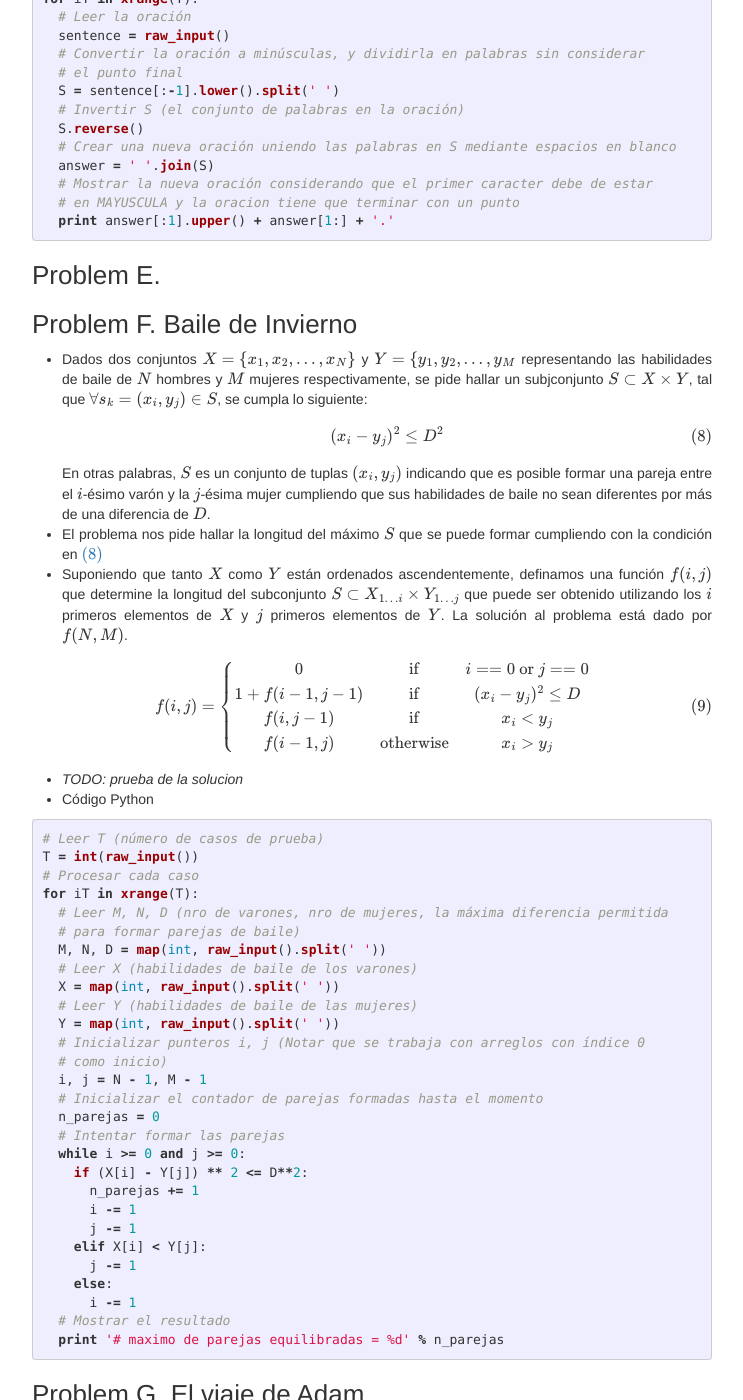
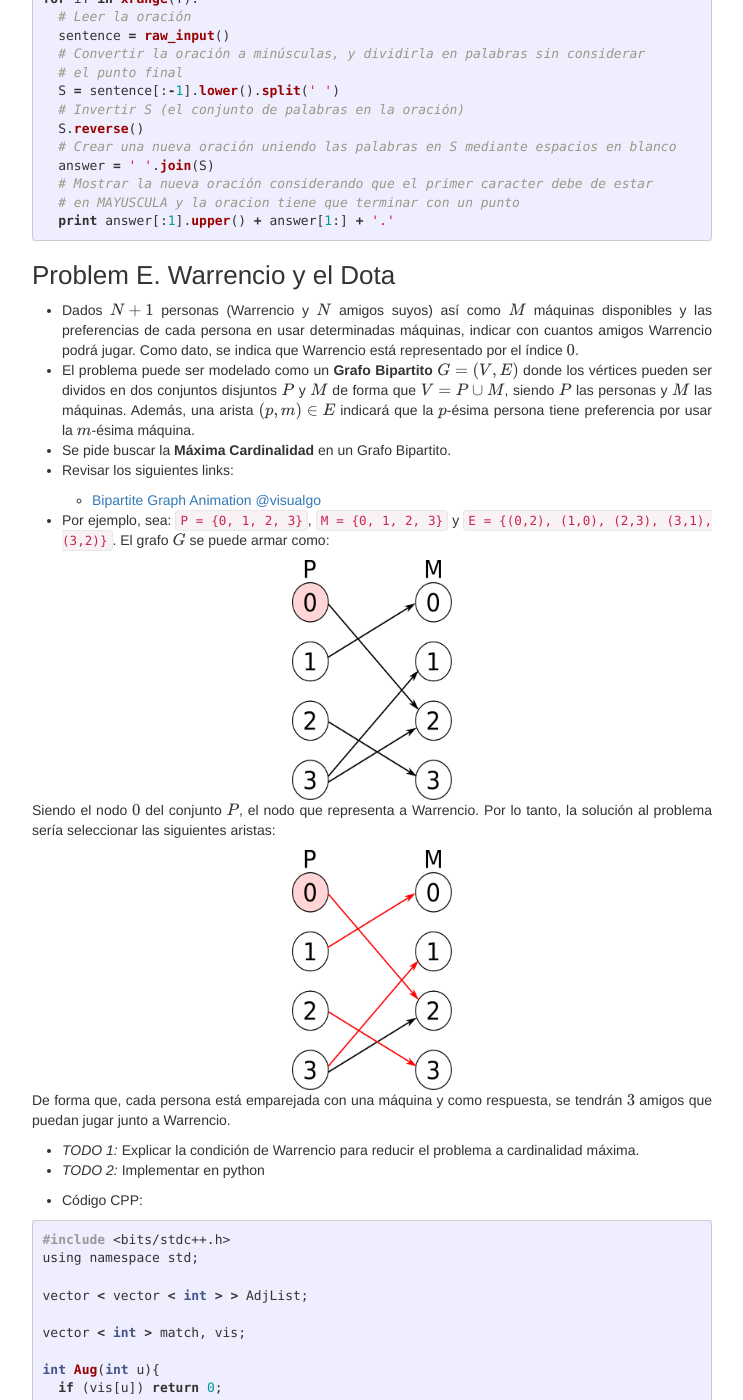
Before and after one commit to berthin/berthin.github.io, a Jekyll site: the page built from _posts/2016-07-21-xcuscontest.markdown, in a window 1280 px wide and 1400 px high, scrolled down 5050 px. Shown: the whole window, without its empty margins (268-1011 px from the left). Built offline with Jekyll 4.4.1, drawn with Linux system fonts in a browser that asks for light colours; nearby versions of some CDN libraries; formulas are drawn with MathJax 3; a style sheet for code colours, icons or effects is not loaded; some of the changed text lies outside the part shown.

Commit message:
adding problem E

````diff
--- a/_posts/2016-07-21-xcuscontest.markdown
+++ b/_posts/2016-07-21-xcuscontest.markdown
@@ -228,7 +228,6 @@ for i in xrange(T):
   print len(R)
 ```
 
-
 ### Problem C. Cuadradolandia <a id="Problem-C"/>
 
 * Se tiene una figura $$D$$-dimensional, y nos piden contar el número de hypercubos de $$\underbrace{K\times K\times \dots \times K}_{D~veces}$$ para $$1 \leq K \leq N$$.
@@ -275,7 +274,6 @@ for iT in xrange(T):
 
 ```
 
-
 ### Problem D. Invertidor de Cadenas <a id="Problem-D"/>
 
 * Dada una oración compuesta con un conjunto de palabras y un punto final, el objetivo del problema es invertir el orden de las palabras considerando que la oración resultante deba de tener la primera letra de la primera palabra en **MAYUSCULA** y la oración termine con un **PUNTO FINAL**.
@@ -302,7 +300,70 @@ for iT in xrange(T):
 ```
 
 
-### Problem E. <a id="Problem-E"/>
+### Problem E. Warrencio y el Dota <a id="Problem-E"/>
+* Dados $$N+1$$ personas (Warrencio y $$N$$ amigos suyos) así como $$M$$ máquinas disponibles y las preferencias de cada persona en usar determinadas máquinas, indicar con cuantos amigos Warrencio podrá jugar. Como dato, se indica que Warrencio está representado por el índice $$0$$.
+* El problema puede ser modelado como un **Grafo Bipartito** $$G=(V, E)$$ donde los vértices pueden ser dividos en dos conjuntos disjuntos $$P$$ y $$M$$ de forma que $$V = P \cup M$$, siendo $$P$$ las personas y $$M$$ las máquinas. Además, una arista $$(p,m) \in E$$ indicará que la $$p$$-ésima persona tiene preferencia por usar la $$m$$-ésima máquina.
+* Se pide buscar la **Máxima Cardinalidad** en un Grafo Bipartito.
+* Revisar los siguientes links:
+
+  * [Bipartite Graph Animation @visualgo](http://visualgo.net/matching)
+
+* Por ejemplo, sea:
+  `P = {0, 1, 2, 3}`, `M = {0, 1, 2, 3}` y
+  `E = {(0,2), (1,0), (2,3), (3,1), (3,2)}`. El grafo $$G$$ se puede armar como:
+<center><img src="../../../../extra/xcuscontest/sample01E.png" alt="drawing" style="width:160px;height:240px;"></center>
+  Siendo el nodo $$0$$ del conjunto $$P$$, el nodo que representa a Warrencio. Por lo tanto, la solución al problema sería seleccionar las siguientes aristas:
+<center><img src="../../../../extra/xcuscontest/sample02E.png" alt="drawing" style="width:160px;height:240px;"></center>
+  De forma que, cada persona está emparejada con una máquina y como respuesta, se tendrán $$3$$ amigos que puedan jugar junto a Warrencio.
+
+* *TODO 1:* Explicar la condición de Warrencio para reducir el problema a cardinalidad máxima.
+* *TODO 2:* Implementar en python
+
+* Código CPP:
+
+```c
+#include <bits/stdc++.h>
+using namespace std;
+
+vector < vector < int > > AdjList;
+
+vector < int > match, vis;
+
+int Aug(int u){
+  if (vis[u]) return 0;
+  vis[u] = 1;
+  for (int j = 0; j < AdjList[u].size(); j++) {
+    int r = AdjList[u][j];
+    if (match[r] == -1 || Aug(match[r])) {
+      match[r] = u;
+      return 1;
+    }
+  }
+  return 0;
+}
+
+int main(){
+  int T;
+  int N, M, P;
+  int u, v;
+  scanf("%d", &T);
+  while (T--){
+    scanf("%d%d%d", &N, &M, &P);
+    AdjList = vector < vector < int > > (N + 1 + M);
+    while(P--){
+      scanf("%d%d", &u, &v);
+      AdjList[u].push_back(v + N + 1);
+    }
+    int ans = 0;
+    match.assign(N + 1 + M, -1);
+    for (int u = 0; u < N + 1 + M; u++) {
+      vis.assign(N + 1 + M, 0);
+      ans += Aug(u);
+    }
+    printf("%d\n", ans - 1);
+  }
+}
+```
 
 ### Problem F. Baile de Invierno <a id="Problem-F"/>
 * Dados dos conjuntos $$X=\{ x_1, x_2, \dots, x_N\}$$ y $$Y=\{ y_1, y_2, \dots, y_M$$ representando las habilidades de baile de $$N$$ hombres y $$M$$ mujeres respectivamente, se pide hallar un subjconjunto $$S \subset X \times Y$$, tal que $$\forall s_k = (x_i, y_j) \in S$$, se cumpla lo siguiente:
@@ -327,7 +388,34 @@ $$
   \end{equation}
 $$
 
-* *TODO: prueba de la solucion*
+* *TODO:* Demostrar que la estregia usada genera un subconjunto $$S$$ óptimo.
+
+<!---
+Para probar que la estregia usada genera un subconjunto $$S$$ óptimo, supongamos que $$O \subset X \times Y$$ es una solución óptima, entonces tenemos que demostrar que es posible reconstruir $$O$$ a partir de $$S$$ sin dismunir o aumentar la longitud de $$S$$ y de esta forma $$S$$ también será una solución óptima.
+  * Sea $$O$$ una solución óptima y $$(x_j, y_k) \in O$$:
+    * Supongamos que $$(x_j, y_k) \notin S$$.
+      * Si $$x_j$$ fue considerado dentro de una pareja en $$S$$, entonces $$\exists~ y_p ~/~ (x_j, y_p) \in S$$.
+        * Si $$y_p == y_k$$, entonces $$(x_j, y_k) \in S$$
+        * Caso contrario tenemos el siguiente escenario:
+            \begin{matrix}
+              x_1 & \dots & x_j & \dots & x_q & \dots & x_N \cr
+              y_1 & \dots & y_p & \dots & y_k & \dots & y_M
+            \end{matrix}
+          * Si $$y_k$$ fue considerado dentro de una pareja en $$S$$, entonces $$\exists ~x_q~/ (x_q, y_k) \in S$$, entonces tanto $$(x_j, y_k)$$, $$(x_j, y_p)$$, $$(x_q, y_k)$$ forman parte de una solución, por la condición del problema se debe de cumplir lo siguiente:
+              \begin{align}
+                (x_j - y_k)^2 \leq D^2 \cr
+                (x_j - y_p)^2 \leq D^2 \cr
+                (x_q - y_k)^2 \leq D^2
+              \end{align}
+            Entonces:
+              \begin{align}
+                (x_j - y_k)^2 + (x_j - y_p)^2 & \leq  2 D^2 \cr
+                (x_j^2 - 2 x_j y_k + y_k^2) + (x_j^2 - 2 x_j y_p + y_p^2) & \leq  2 D^2 \cr
+                (x_j^2 + y_p^2) + (-2 x_j y_k + y_k^2 + x_j^2- 2 x_j y_p) & \leq  2 D^2 \cr
+                (x_j^2 \color{red}{-2 x_j y_p} + y_p^2) + (-2 x_j y_k + y_k^2 + x_j^2 - 2 x_j y_p \color{red}{-2 x_j y_p}) & \leq  2 D^2 \cr
+                (x_j - y_p)^2 + (-2 x_j y_k + y_k^2 + x_j^2 - 2 x_j y_p \color{red}{-2 x_j y_p}) & \leq  2 D^2
+              \end{align}
+-->
 * Código Python
 
 ```python
--- /dev/null
+++ b/extra/xcuscontest/testCaseE.csv
@@ -0,0 +1,6 @@
+source, target
+Warrencio, m2
+p1, m0
+p2, m3
+p3, m1
+p3, m2
````
Also changed, not shown: extra/xcuscontest/sample01E.png (added), extra/xcuscontest/sample02E.png (added).
